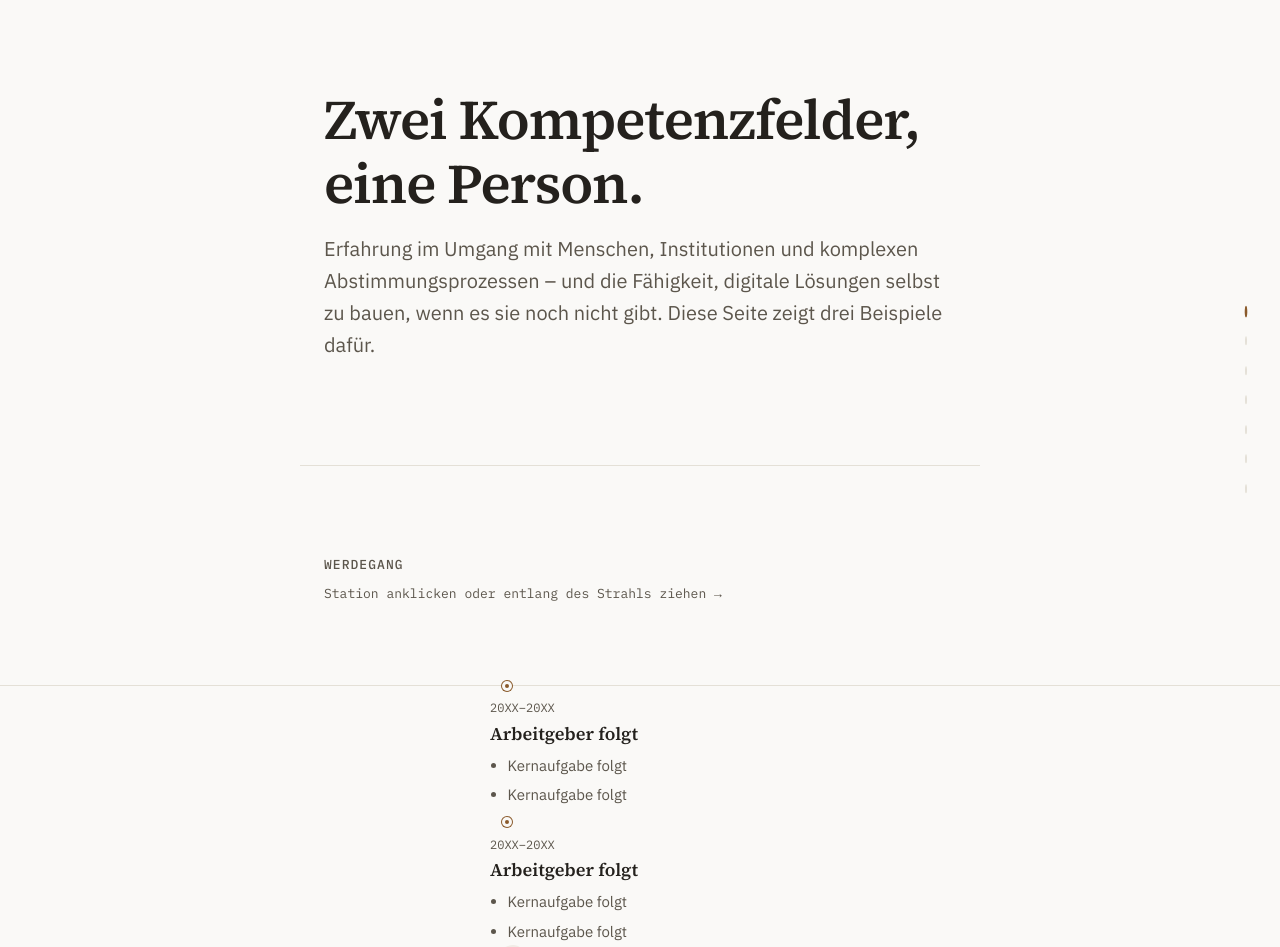
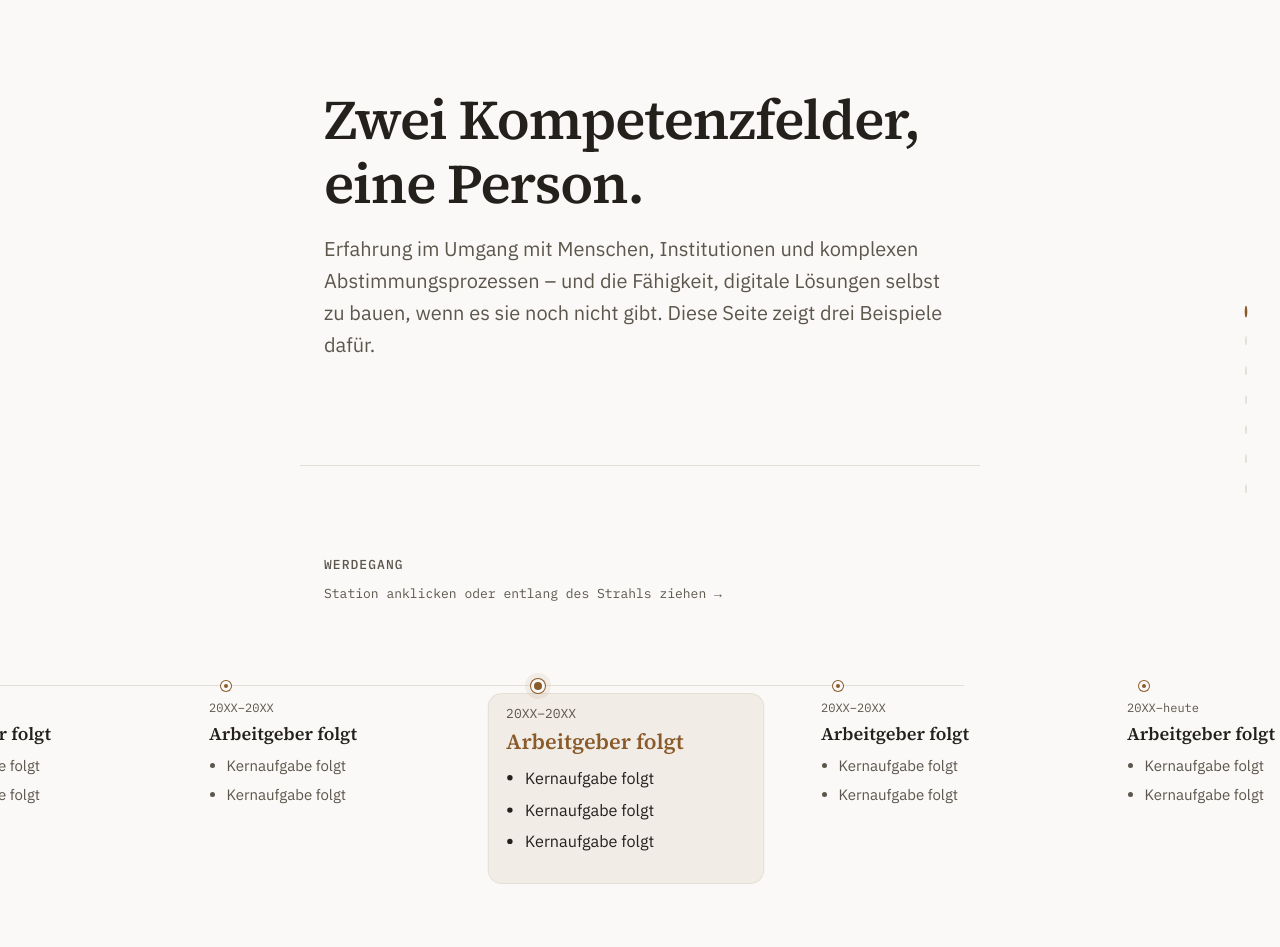
Before and after one commit to fichtegarage/bewerbung-jakob-neumann, a React (Vite) app: page / in a window 1280 px wide. Shown: the top 947 px of the page. Built offline with nearby package versions, Linux system fonts and the light colour scheme.

Commit message:
Update Timeline.css

```diff
--- a/src/components/Timeline.css
+++ b/src/components/Timeline.css
@@ -5,20 +5,14 @@
   margin: -0.5rem 0 1.5rem;
 }
 
+/* Der Track ist NUR noch das scrollbare Sichtfenster. */
 .timeline__track {
-  display: flex;
-  align-items: flex-start;
-  gap: 3.5rem;
   overflow-x: auto;
   overflow-y: visible;
-  padding: 3.5rem 0 3rem;
   cursor: grab;
-  position: relative;
-  scroll-snap-type: x proximity;
   width: 100vw;
   margin-left: calc(50% - 50vw);
-  padding-left: max(1.5rem, calc(50vw - 150px));
-  padding-right: max(1.5rem, calc(50vw - 150px));
+  padding: 3.5rem max(1.5rem, calc(50vw - 150px)) 3rem;
 }
 
 .timeline__track.is-dragging {
@@ -26,11 +20,20 @@
   user-select: none;
 }
 
-/* Linie sitzt auf derselben Bezugslinie wie padding-top des Tracks,
-   damit sie exakt durch die Punkte der Stationen läuft. */
+/* Der Rail ist so breit wie sein tatsächlicher Inhalt (nicht wie das
+   Sichtfenster) - erst dadurch kann die Linie (left:0; right:0) die
+   volle Inhaltsbreite abdecken statt nur einen Bildschirm-Ausschnitt. */
+.timeline__rail {
+  display: flex;
+  align-items: flex-start;
+  gap: 3.5rem;
+  position: relative;
+  width: max-content;
+}
+
 .timeline__line {
   position: absolute;
-  top: 3.5rem;
+  top: 0;
   left: 0;
   right: 0;
   height: 1px;
@@ -75,13 +78,14 @@
 }
 
 /* Das Highlight (Hintergrund, Skalierung) sitzt NUR auf dem
-   Content-Block, der erst unterhalb der Linie beginnt - damit die
-   Linie nie vom Kartenhintergrund übermalt wird. */
+   Content-Block. margin-top (nicht padding!) lässt den Bereich über
+   ihm wirklich frei, damit die Linie nie vom Kartenhintergrund
+   übermalt wird - Padding wird vom Hintergrund immer mit ausgefüllt. */
 .timeline__content {
   margin-top: 0.85rem;
   border-radius: 12px;
   transition: transform 0.25s ease, background-color 0.25s ease,
-    box-shadow 0.25s ease, padding 0.25s ease;
+    box-shadow 0.25s ease, padding 0.25s ease, margin 0.25s ease;
 }
 
 .timeline__station:hover:not(.is-active) .timeline__content {
```
